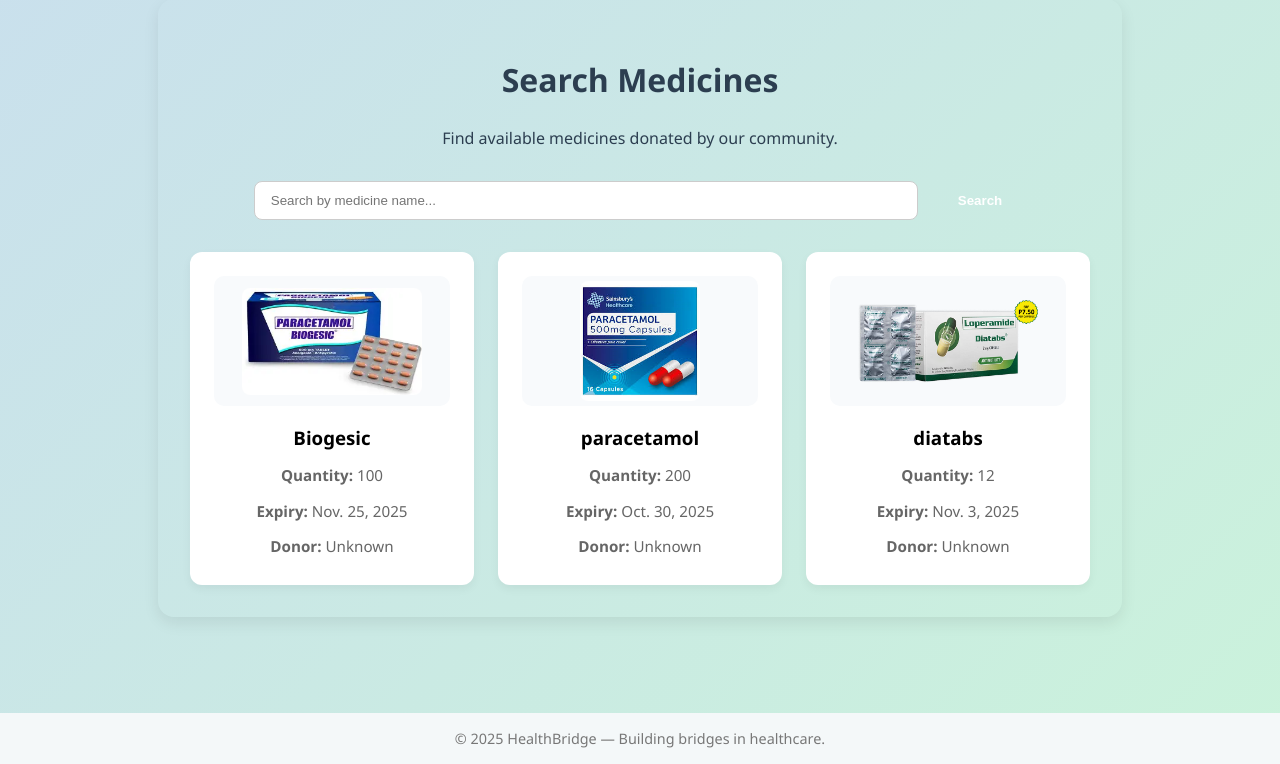
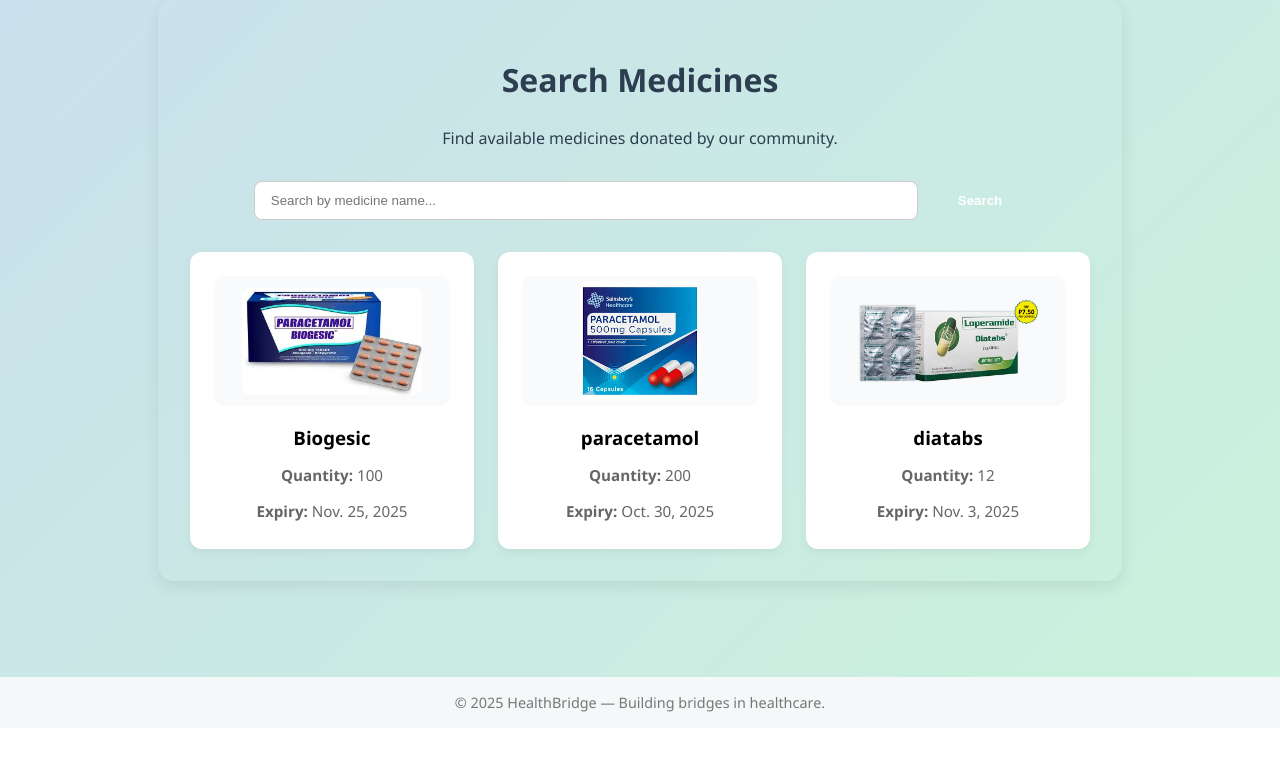
Before and after one commit to Caleeeeeeeeeb/HealthBridge, a Django app: page /search/ in a window 1280 px wide. Shown: the part 130-894 px from the top of the page. After the commit the page ends 842 px from the top, so only its background shows below. Run offline with Django 5.2, Linux system fonts and the light colour scheme; data comes from the database, SQL or seed files in the repository; both versions use the stored data as it was after the commit.

Commit message:
gi remove nako ang donor

```diff
--- a/healthbridge_app/templates/healthbridge_app/medicine_search.html
+++ b/healthbridge_app/templates/healthbridge_app/medicine_search.html
@@ -138,13 +138,7 @@
         <h3 style="color: black;">{{ med.name }}</h3>
         <p><strong>Quantity:</strong> {{ med.quantity }}</p>
         <p><strong>Expiry:</strong> {{ med.expiry_date|date:"M. j, Y" }}</p>
-        <p><strong>Donor:</strong>
-          {% if med.donor %}
-            {{ med.donor.first_name }} {{ med.donor.last_name }}
-          {% else %}
-            Unknown
-          {% endif %}
-        </p>
+
       </div>
     {% empty %}
       <p style="text-align:center; color:#777;">No medicines found.</p>
```
Also changed, not shown: db.sqlite3.
